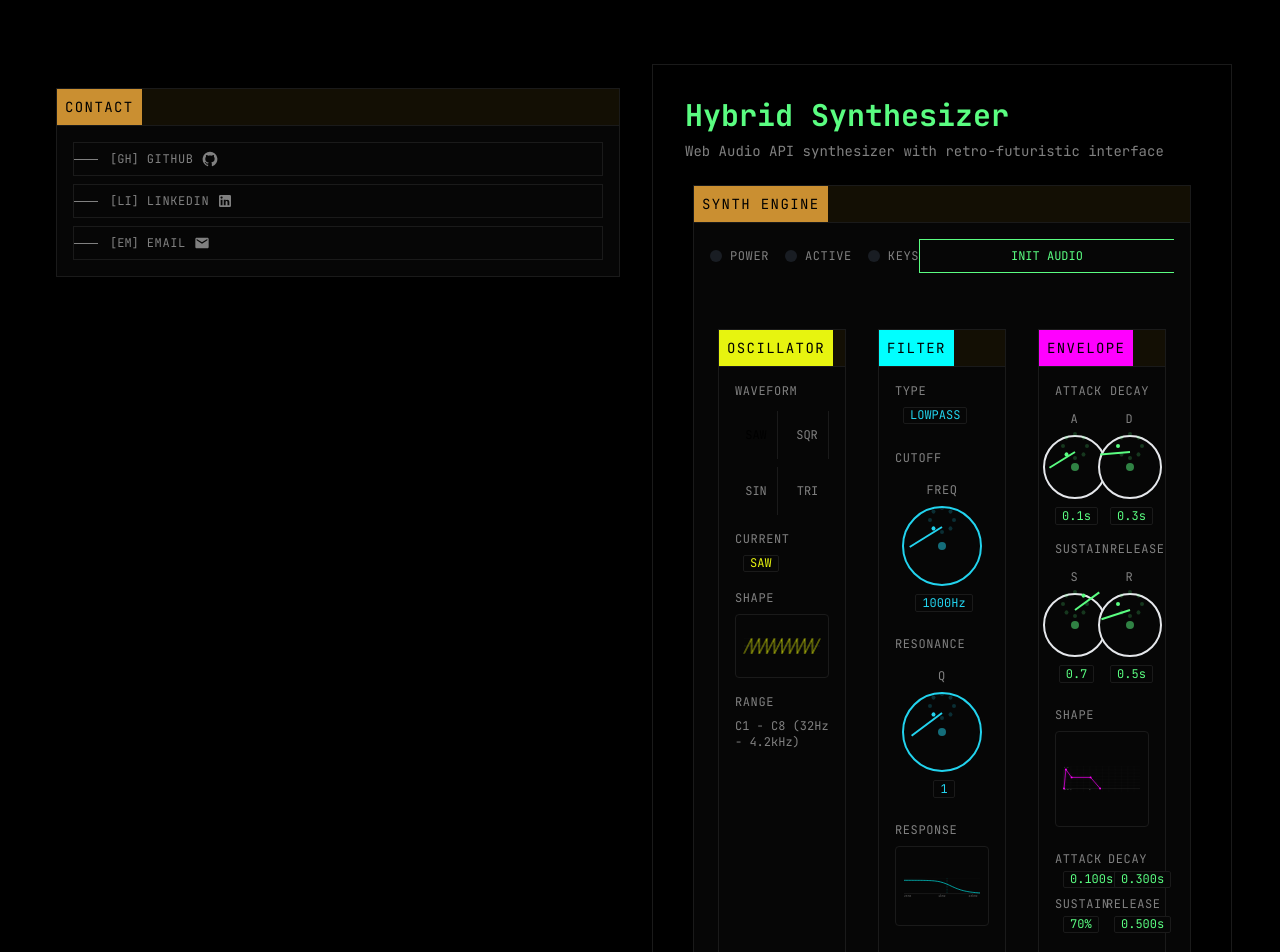
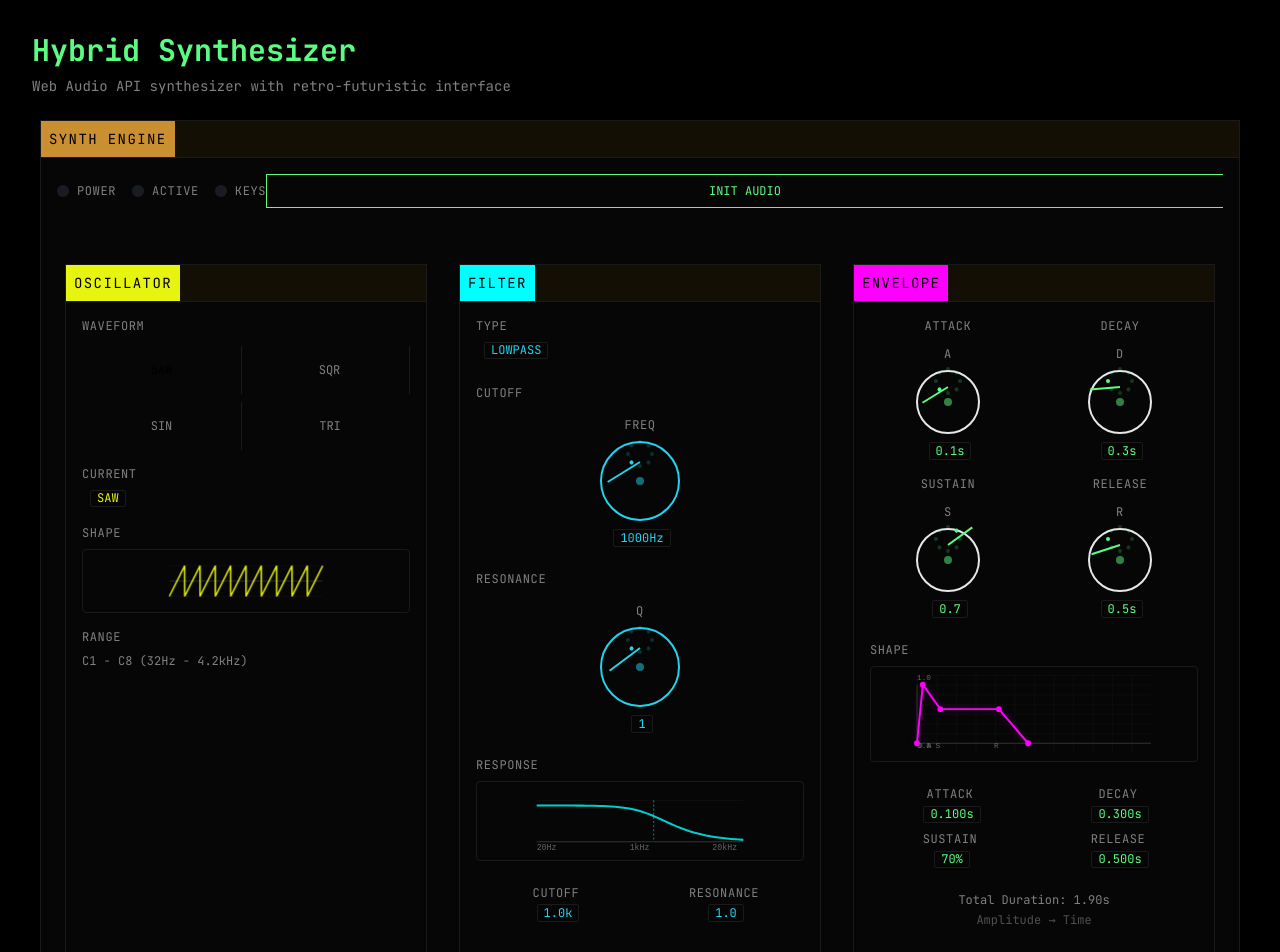
Before and after one commit to james-ralph8555/nextjs-portfoliosite, a Next.js app: page /synth in a window 1280 px wide. Shown: the top 952 px of the page. Built offline with nearby package versions, Linux system fonts and the light colour scheme; a web font is replaced by a local one.

Commit message:
added synth

```diff
--- a/src/app/synth/page.tsx
+++ b/src/app/synth/page.tsx
@@ -1,11 +1,9 @@
 'use client'
 
 import { HybridSynth } from '@/components/synth/HybridSynth'
-import { PortfolioLayout } from '@/app/PortfolioLayout'
 
 export default function SynthPage() {
   return (
-    <PortfolioLayout sidebar={null}>
     <div className="min-h-screen bg-bg-main p-4 lg:p-8">
       <div className="max-w-7xl mx-auto">
         <div className="mb-6">
@@ -19,6 +17,5 @@ export default function SynthPage() {
         <HybridSynth />
       </div>
     </div>
-    </PortfolioLayout>
   )
 }
--- a/src/components/synth/components/Analyzer.tsx
+++ b/src/components/synth/components/Analyzer.tsx
@@ -1,3 +1,5 @@
+'use client'
+
 import React, { useRef, useEffect, useState } from 'react'
 
 interface AnalyzerProps {
--- a/src/components/synth/components/EnvelopeSection.tsx
+++ b/src/components/synth/components/EnvelopeSection.tsx
@@ -1,3 +1,5 @@
+'use client'
+
 import React from 'react'
 import { Knob } from './Knob'
 
--- a/src/components/synth/components/FilterSection.tsx
+++ b/src/components/synth/components/FilterSection.tsx
@@ -1,4 +1,6 @@
-import React from 'react'
+'use client'
+
+import React, { useMemo } from 'react'
 import { Knob } from './Knob'
 
 interface FilterSectionProps {
@@ -14,6 +16,15 @@ export function FilterSection({
   onCutoffChange,
   onResonanceChange
 }: FilterSectionProps) {
+  // Memoize filter curve generation to prevent hydration mismatches
+  const filterCurvePath = useMemo(() => {
+    return generateFilterCurve(cutoff, resonance)
+  }, [cutoff, resonance])
+
+  const cutoffXPosition = useMemo(() => {
+    return frequencyToX(cutoff)
+  }, [cutoff])
+
   return (
     <div className="fused-terminal-layout h-full">
       <div className="terminal-header">
@@ -90,7 +101,7 @@ export function FilterSection({
 
               {/* Filter curve */}
               <path
-                d={generateFilterCurve(cutoff, resonance)}
+                d={filterCurvePath}
                 stroke="#00FFFF"
                 strokeWidth="2"
                 fill="none"
@@ -99,9 +110,9 @@ export function FilterSection({
 
               {/* Cutoff indicator */}
               <line
-                x1={frequencyToX(cutoff)}
+                x1={cutoffXPosition}
                 y1="10"
-                x2={frequencyToX(cutoff)}
+                x2={cutoffXPosition}
                 y2="50"
                 stroke="#00FFFF"
                 strokeWidth="1"
--- a/src/components/synth/components/Keyboard.tsx
+++ b/src/components/synth/components/Keyboard.tsx
@@ -1,3 +1,5 @@
+'use client'
+
 import React from 'react'
 
 interface KeyboardProps {
--- a/src/components/synth/components/Knob.tsx
+++ b/src/components/synth/components/Knob.tsx
@@ -1,3 +1,5 @@
+'use client'
+
 import React, { useState, useRef, useEffect } from 'react'
 
 interface KnobProps {
--- a/src/components/synth/components/LED.tsx
+++ b/src/components/synth/components/LED.tsx
@@ -1,3 +1,5 @@
+'use client'
+
 import React from 'react'
 
 interface LEDProps {
--- a/src/components/synth/components/MasterSection.tsx
+++ b/src/components/synth/components/MasterSection.tsx
@@ -1,3 +1,5 @@
+'use client'
+
 import React from 'react'
 import { Knob } from './Knob'
 
--- a/src/components/synth/components/OscillatorSection.tsx
+++ b/src/components/synth/components/OscillatorSection.tsx
@@ -1,3 +1,5 @@
+'use client'
+
 import React from 'react'
 
 interface OscillatorSectionProps {
```
Lines whose indentation alone changed are shown as unchanged.
